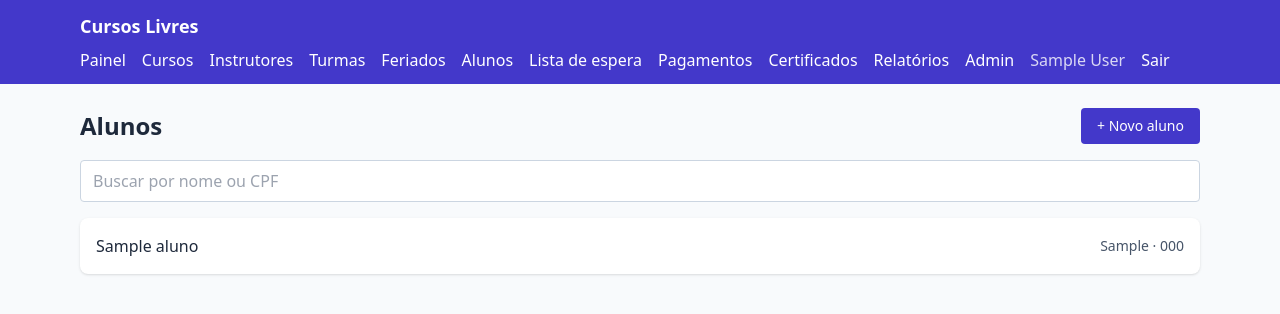
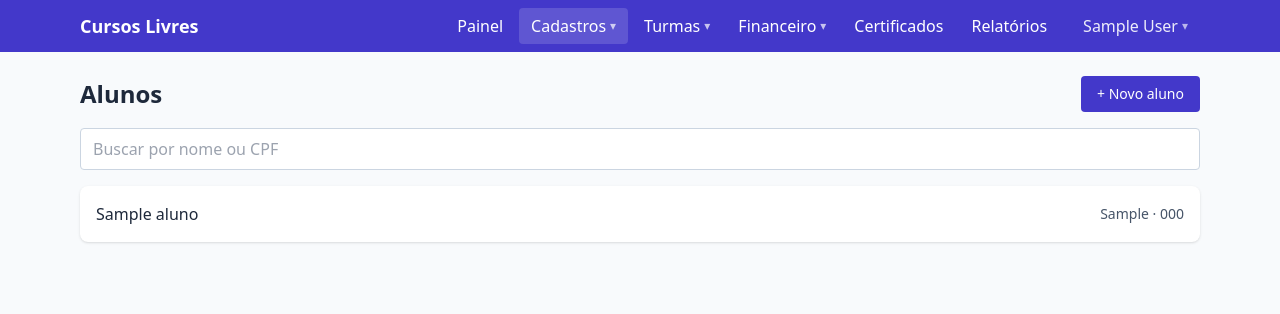
Before and after one commit to NOiY-G/Projeto-Escola---Prof.-Claudio-, a Django app: page /alunos/ in a window 1280 px wide. Shown: the top 314 px of the page. Run offline with Django 5.2, Linux system fonts and the light colour scheme; a user stored in the database is signed in; tables that the repository leaves empty hold one stand-in row (values such as "Sample post"); some libraries are stand-ins or nearby versions.

Commit message:
Menu do topo agrupado
- Administrador: de 12 itens soltos para Painel, Cadastros (cursos,
  instrutores, alunos), Turmas (turmas, lista de espera, feriados),
  Financeiro (pagamentos, comprovantes para conferir, relatório
  financeiro), Certificados e Relatórios; o nome do usuário abre Django
  Admin e Sair. O topo volta a ter uma linha só (108px → 52px)
- Grupo e item da página atual destacados; contador de comprovantes para
  conferir no Financeiro
- Um menu aberto por vez; fecham ao clicar fora ou com Esc
- Celular: mesmo botão Menu, com itens soltos no alto e os grupos com
  título de seção
- Estrutura do menu em apps/contas/menu.py (mesma lista para computador e
  celular)
- 7 testes novos (267 no total)

Co-Authored-By: Claude Opus 5.5 <noreply@anthropic.com>
Claude-Session: https://claude.ai/code/session_0124Z17yNcSkUxkxQ1w4WCkQ

```diff
--- a/apps/contas/context_processors.py
+++ b/apps/contas/context_processors.py
@@ -1,5 +1,11 @@
+from .menu import montar_menu
 from .services import perfil_do_usuario
 
 
 def perfil(request):
-    return {"perfil": perfil_do_usuario(getattr(request, "user", None))}
+    usuario = getattr(request, "user", None)
+    perfil_atual = perfil_do_usuario(usuario)
+    contexto = {"perfil": perfil_atual}
+    if usuario is not None and usuario.is_authenticated:
+        contexto["menu"] = montar_menu(request, perfil_atual)
+    return contexto
--- /dev/null
+++ b/apps/contas/menu.py
@@ -0,0 +1,78 @@
+"""Menu do topo: a mesma estrutura desenha o menu do computador e o do celular."""
+
+from dataclasses import dataclass, field
+
+from django.urls import reverse
+
+from apps.financeiro.models import Parcela
+
+from .services import PERFIL_ADMINISTRADOR, PERFIL_ALUNO, PERFIL_INSTRUTOR
+
+
+@dataclass
+class Item:
+    rotulo: str
+    url: str
+    # Prefixos de nomes de view (ex.: "catalogo:curso") em que o item fica destacado.
+    ativo_em: tuple = ()
+    ativo: bool = False
+    contador: int = 0
+
+
+@dataclass
+class Grupo:
+    rotulo: str
+    itens: list = field(default_factory=list)
+
+    @property
+    def ativo(self):
+        return any(item.ativo for item in self.itens)
+
+    @property
+    def contador(self):
+        return sum(item.contador for item in self.itens)
+
+
+def _estrutura(perfil):
+    if perfil == PERFIL_ADMINISTRADOR:
+        comprovantes = Parcela.objects.filter(status=Parcela.Status.EM_ANALISE).count()
+        return [
+            Item("Painel", reverse("contas:painel"), ("contas:painel",)),
+            Grupo("Cadastros", [
+                Item("Cursos", reverse("catalogo:curso_lista"), ("catalogo:curso",)),
+                Item("Instrutores", reverse("catalogo:instrutor_lista"), ("catalogo:instrutor",)),
+                Item("Alunos", reverse("alunos:aluno_lista"), ("alunos:",)),
+            ]),
+            Grupo("Turmas", [
+                Item("Turmas", reverse("turmas:turma_lista"), ("turmas:turma", "matriculas:chamada", "certificados:concluir")),
+                Item("Lista de espera", reverse("matriculas:lista_espera"), ("matriculas:lista_espera", "matriculas:matricula_nova")),
+                Item("Feriados", reverse("turmas:feriados"), ("turmas:feriado",)),
+            ]),
+            Grupo("Financeiro", [
+                Item("Pagamentos", reverse("financeiro:pagamentos"), ("financeiro:",)),
+                Item("Comprovantes para conferir", reverse("financeiro:pagamentos") + "?ver=comprovantes", contador=comprovantes),
+                Item("Relatório financeiro", reverse("relatorios:relatorio", args=["financeiro"])),
+            ]),
+            Item("Certificados", reverse("certificados:lista"), ("certificados:lista", "certificados:emitir")),
+            Item("Relatórios", reverse("relatorios:inicio"), ("relatorios:",)),
+        ]
+    if perfil == PERFIL_INSTRUTOR:
+        return [
+            Item("Painel", reverse("contas:painel"), ("contas:painel",)),
+            Item("Minhas turmas", reverse("turmas:turma_lista"), ("turmas:", "matriculas:chamada")),
+        ]
+    if perfil == PERFIL_ALUNO:
+        return [
+            Item("Painel", reverse("contas:painel"), ("contas:painel",)),
+            Item("Minhas matrículas", reverse("matriculas:minhas_matriculas"), ("matriculas:minhas",)),
+        ]
+    return [Item("Painel", reverse("contas:painel"), ("contas:painel",))]
+
+
+def montar_menu(request, perfil):
+    estrutura = _estrutura(perfil)
+    vista = getattr(getattr(request, "resolver_match", None), "view_name", "") or ""
+    for entrada in estrutura:
+        for item in getattr(entrada, "itens", [entrada]):
+            item.ativo = any(vista.startswith(prefixo) for prefixo in item.ativo_em)
+    return estrutura
--- a/templates/base.html
+++ b/templates/base.html
@@ -10,17 +10,9 @@
 <body class="min-h-screen bg-slate-50 text-slate-800" hx-headers='{"X-CSRFToken": "{{ csrf_token }}"}'>
   {% if user.is_authenticated %}
   <header class="bg-indigo-700 text-white">
-    <nav class="mx-auto flex max-w-6xl flex-wrap items-center justify-between gap-2 px-4 py-3">
+    <nav class="mx-auto flex max-w-6xl items-center justify-between gap-2 px-4 py-2" aria-label="Menu principal">
       <a href="{% url 'contas:painel' %}" class="text-lg font-semibold">Cursos Livres</a>
-      <details class="relative lg:hidden">
-        <summary class="cursor-pointer list-none rounded px-3 py-1 ring-1 ring-white/40">Menu</summary>
-        <div class="absolute right-0 z-10 mt-2 w-48 rounded bg-white py-2 text-slate-800 shadow">
-          {% include "partials/menu.html" with classe="block px-4 py-2 hover:bg-slate-100" %}
-        </div>
-      </details>
-      <div class="hidden flex-wrap items-center justify-end gap-x-4 gap-y-1 whitespace-nowrap lg:flex">
-        {% include "partials/menu.html" with classe="hover:underline" %}
-      </div>
+      {% include "partials/menu.html" %}
     </nav>
   </header>
   {% endif %}
@@ -39,5 +31,17 @@
     {% endif %}
     {% block content %}{% endblock %}
   </main>
+  <script>
+    // Menus do topo: só um aberto por vez; fecham ao clicar fora ou com Esc.
+    (function () {
+      const grupos = () => document.querySelectorAll("details.menu-grupo[open]");
+      document.addEventListener("click", (e) => {
+        grupos().forEach((d) => { if (!d.contains(e.target)) d.removeAttribute("open"); });
+      });
+      document.addEventListener("keydown", (e) => {
+        if (e.key === "Escape") grupos().forEach((d) => d.removeAttribute("open"));
+      });
+    })();
+  </script>
 </body>
 </html>
--- a/templates/partials/menu.html
+++ b/templates/partials/menu.html
@@ -1,22 +1,85 @@
-<a class="{{ classe }}" href="{% url 'contas:painel' %}">Painel</a>
-{% if perfil == "administrador" %}
-  <a class="{{ classe }}" href="{% url 'catalogo:curso_lista' %}">Cursos</a>
-  <a class="{{ classe }}" href="{% url 'catalogo:instrutor_lista' %}">Instrutores</a>
-  <a class="{{ classe }}" href="{% url 'turmas:turma_lista' %}">Turmas</a>
-  <a class="{{ classe }}" href="{% url 'turmas:feriados' %}">Feriados</a>
-  <a class="{{ classe }}" href="{% url 'alunos:aluno_lista' %}">Alunos</a>
-  <a class="{{ classe }}" href="{% url 'matriculas:lista_espera' %}">Lista de espera</a>
-  <a class="{{ classe }}" href="{% url 'financeiro:pagamentos' %}">Pagamentos</a>
-  <a class="{{ classe }}" href="{% url 'certificados:lista' %}">Certificados</a>
-  <a class="{{ classe }}" href="{% url 'relatorios:inicio' %}">Relatórios</a>
-  <a class="{{ classe }}" href="{% url 'admin:index' %}">Admin</a>
-{% elif perfil == "instrutor" %}
-  <a class="{{ classe }}" href="{% url 'turmas:turma_lista' %}">Minhas turmas</a>
-{% elif perfil == "aluno" %}
-  <a class="{{ classe }}" href="{% url 'matriculas:minhas_matriculas' %}">Minhas matrículas</a>
-{% endif %}
-<span class="{{ classe }} opacity-80">{{ user.get_full_name|default:user.username }}</span>
-<form method="post" action="{% url 'contas:logout' %}" class="inline">
-  {% csrf_token %}
-  <button type="submit" class="{{ classe }} w-full text-left">Sair</button>
-</form>
+{% comment %}
+Menu do topo. `menu` vem de apps/contas/menu.py (itens soltos e grupos).
+Computador: grupos viram menus que abrem ao clicar. Celular: lista com títulos de seção.
+{% endcomment %}
+{% with nome=user.get_full_name|default:user.username %}
+
+{# Computador #}
+<ul class="hidden items-center gap-1 whitespace-nowrap lg:flex" role="list">
+  {% for entrada in menu %}
+    <li>
+      {% if entrada.itens %}
+        <details class="menu-grupo relative">
+          <summary class="flex cursor-pointer list-none items-center gap-1 rounded px-3 py-1.5 hover:bg-white/10 {% if entrada.ativo %}bg-white/15 font-medium{% endif %}">
+            {{ entrada.rotulo }}
+            {% if entrada.contador %}<span class="rounded-full bg-amber-400 px-1.5 text-xs font-semibold text-slate-900">{{ entrada.contador }}</span>{% endif %}
+            <span aria-hidden="true" class="text-xs opacity-70">▾</span>
+          </summary>
+          <div class="absolute left-0 z-20 mt-1 min-w-52 rounded-md bg-white py-1 text-slate-800 shadow-lg ring-1 ring-black/5">
+            {% for item in entrada.itens %}
+              <a href="{{ item.url }}" class="flex items-center justify-between gap-3 px-4 py-2 text-sm hover:bg-slate-100 {% if item.ativo %}font-semibold text-indigo-700{% endif %}"
+                 {% if item.ativo %}aria-current="page"{% endif %}>
+                {{ item.rotulo }}
+                {% if item.contador %}<span class="rounded-full bg-amber-100 px-2 text-xs font-semibold text-amber-800">{{ item.contador }}</span>{% endif %}
+              </a>
+            {% endfor %}
+          </div>
+        </details>
+      {% else %}
+        <a href="{{ entrada.url }}" class="block rounded px-3 py-1.5 hover:bg-white/10 {% if entrada.ativo %}bg-white/15 font-medium{% endif %}"
+           {% if entrada.ativo %}aria-current="page"{% endif %}>{{ entrada.rotulo }}</a>
+      {% endif %}
+    </li>
+  {% endfor %}
+  <li class="ml-2">
+    <details class="menu-grupo relative">
+      <summary class="flex cursor-pointer list-none items-center gap-1 rounded px-3 py-1.5 opacity-90 hover:bg-white/10">
+        {{ nome }} <span aria-hidden="true" class="text-xs opacity-70">▾</span>
+      </summary>
+      <div class="absolute right-0 z-20 mt-1 min-w-40 rounded-md bg-white py-1 text-slate-800 shadow-lg ring-1 ring-black/5">
+        {% if perfil == "administrador" %}
+          <a href="{% url 'admin:index' %}" class="block px-4 py-2 text-sm hover:bg-slate-100">Django Admin</a>
+        {% endif %}
+        <form method="post" action="{% url 'contas:logout' %}">
+          {% csrf_token %}
+          <button type="submit" class="block w-full px-4 py-2 text-left text-sm hover:bg-slate-100">Sair</button>
+        </form>
+      </div>
+    </details>
+  </li>
+</ul>
+
+{# Celular #}
+<details class="menu-grupo relative lg:hidden">
+  <summary class="cursor-pointer list-none rounded px-3 py-1 ring-1 ring-white/40">Menu</summary>
+  <div class="absolute right-0 z-20 mt-2 max-h-[80vh] w-64 overflow-y-auto rounded-md bg-white py-2 text-slate-800 shadow-lg">
+    {# Itens soltos primeiro; depois cada grupo com o seu título, para não parecerem do último grupo. #}
+    {% for entrada in menu %}
+      {% if not entrada.itens %}
+        <a href="{{ entrada.url }}" class="block px-4 py-2 hover:bg-slate-100 {% if entrada.ativo %}font-semibold text-indigo-700{% endif %}">{{ entrada.rotulo }}</a>
+      {% endif %}
+    {% endfor %}
+    {% for entrada in menu %}
+      {% if entrada.itens %}
+        <p class="px-4 pt-3 pb-1 text-xs font-semibold uppercase tracking-wide text-slate-500">{{ entrada.rotulo }}</p>
+        {% for item in entrada.itens %}
+          <a href="{{ item.url }}" class="flex items-center justify-between px-4 py-2 hover:bg-slate-100 {% if item.ativo %}font-semibold text-indigo-700{% endif %}">
+            {{ item.rotulo }}
+            {% if item.contador %}<span class="rounded-full bg-amber-100 px-2 text-xs font-semibold text-amber-800">{{ item.contador }}</span>{% endif %}
+          </a>
+        {% endfor %}
+      {% endif %}
+    {% endfor %}
+    <div class="mt-2 border-t border-slate-100 pt-2">
+      <p class="px-4 py-1 text-sm text-slate-500">{{ nome }}</p>
+      {% if perfil == "administrador" %}
+        <a href="{% url 'admin:index' %}" class="block px-4 py-2 hover:bg-slate-100">Django Admin</a>
+      {% endif %}
+      <form method="post" action="{% url 'contas:logout' %}">
+        {% csrf_token %}
+        <button type="submit" class="block w-full px-4 py-2 text-left hover:bg-slate-100">Sair</button>
+      </form>
+    </div>
+  </div>
+</details>
+{% endwith %}
```
Also changed, not shown: tests/test_menu.py (added, +73 -0 lines).
